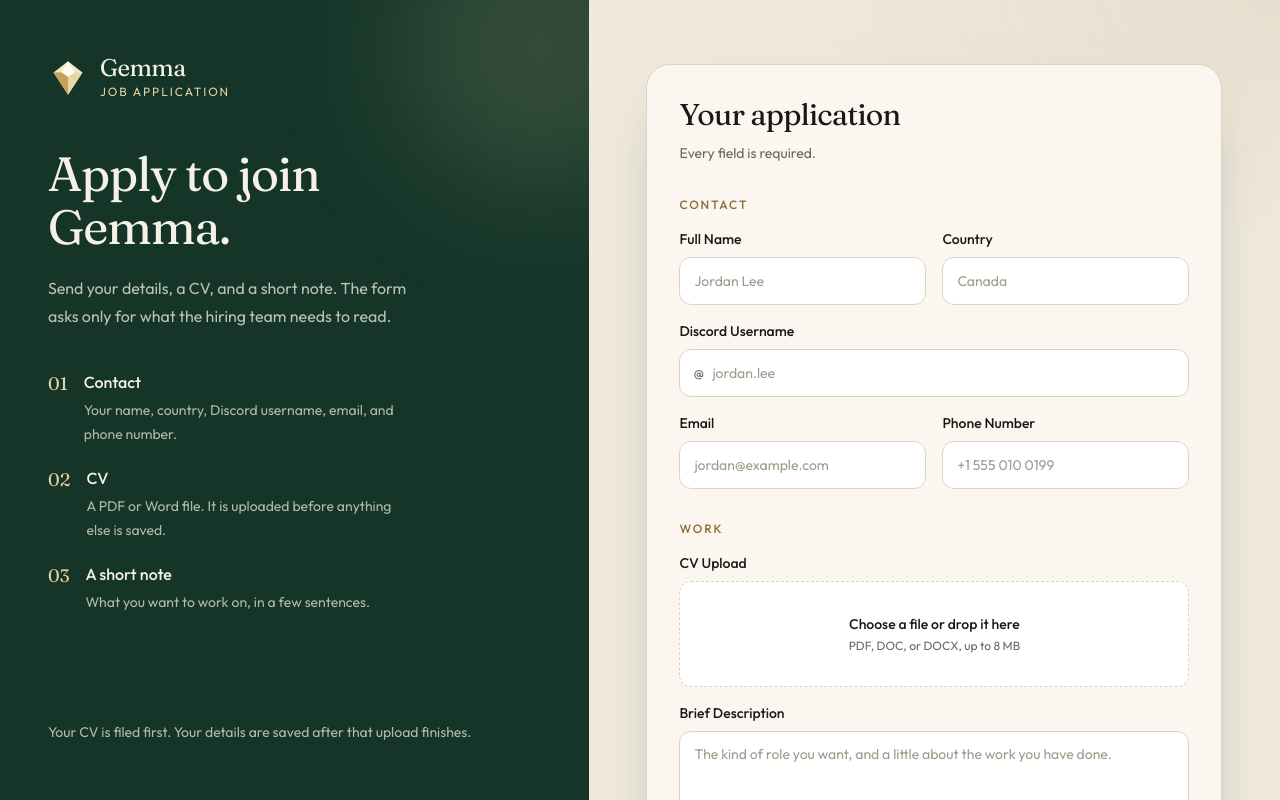
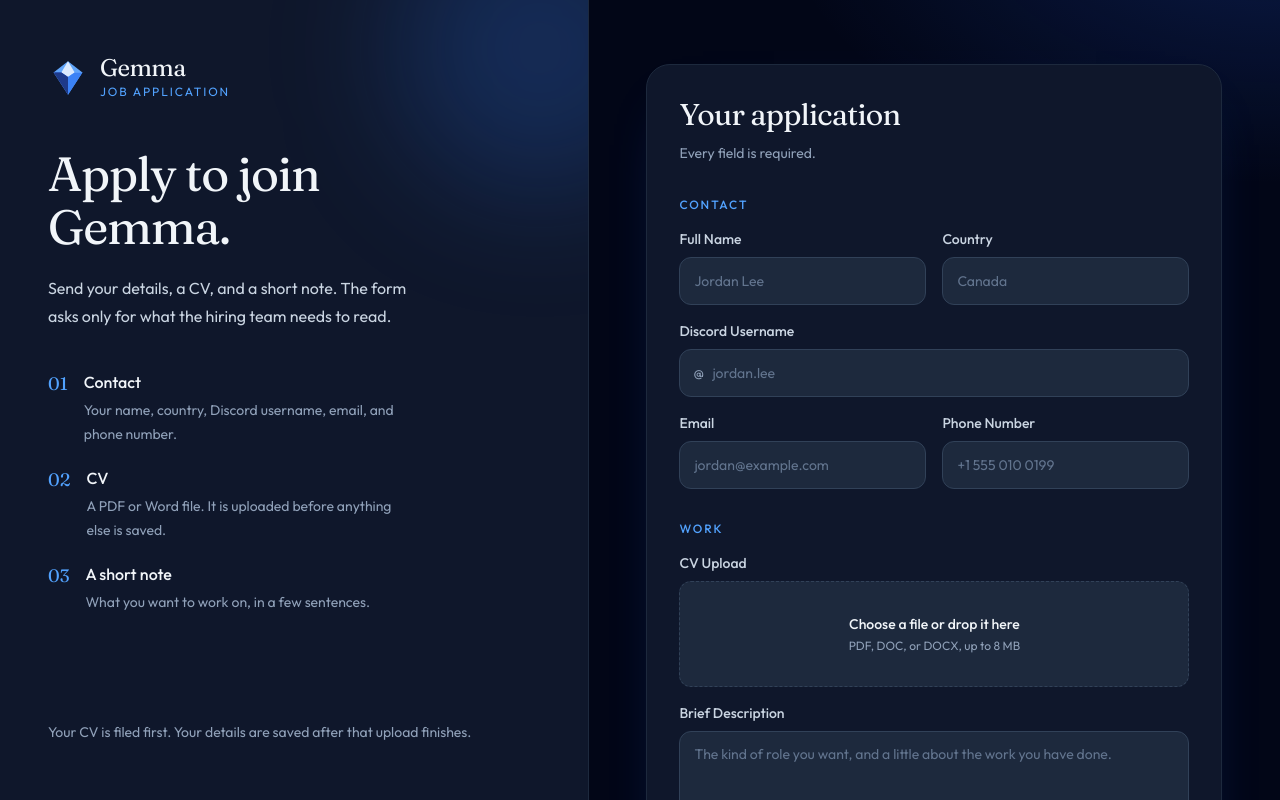
Before and after one commit to delgadoruby148-del/gemma-job-portal, a Next.js app: page / in a window 1280 px wide. Shown: the top 800 px of the page. Built offline with nearby package versions, Linux system fonts and the light colour scheme; no server answers.

Commit message:
Update form design to dark blue theme

```diff
--- a/src/app/globals.css
+++ b/src/app/globals.css
@@ -1,29 +1,13 @@
 @import "tailwindcss";
 
 :root {
-  --background: #efe8dc;
-  --foreground: #1c1712;
-  --paper: #fbf7f0;
-  --ink: #1c1712;
-  --muted: #6e655b;
-  --line: #ddd3c4;
-  --forest: #1f4d3a;
-  --forest-deep: #143528;
-  --brass: #8c6a32;
-  --clay: #8f3d32;
+  --background: #020617;
+  --foreground: #f1f5f9;
 }
 
 @theme inline {
   --color-background: var(--background);
   --color-foreground: var(--foreground);
-  --color-paper: var(--paper);
-  --color-ink: var(--ink);
-  --color-muted: var(--muted);
-  --color-line: var(--line);
-  --color-forest: var(--forest);
-  --color-forest-deep: var(--forest-deep);
-  --color-brass: var(--brass);
-  --color-clay: var(--clay);
   --font-sans: var(--font-outfit);
   --font-serif: var(--font-fraunces);
 }
@@ -32,11 +16,13 @@ body {
   background-color: var(--background);
   color: var(--foreground);
   font-family: var(--font-sans), sans-serif;
+  color-scheme: dark;
   background-image:
-    radial-gradient(900px 420px at 100% 0%, rgba(140, 106, 50, 0.08), transparent 55%);
+    radial-gradient(900px 480px at 100% -10%, rgba(37, 99, 235, 0.22), transparent 55%),
+    radial-gradient(700px 420px at 0% 100%, rgba(30, 58, 138, 0.28), transparent 50%);
 }
 
 ::selection {
-  background: #d5e6dc;
-  color: #143528;
+  background: #1d4ed8;
+  color: #f8fafc;
 }
--- a/src/app/page.tsx
+++ b/src/app/page.tsx
@@ -18,12 +18,12 @@ const steps = [
 function GemMark() {
   return (
     <svg viewBox="0 0 36 36" aria-hidden="true" className="h-10 w-10">
-      <path fill="#f3e6c4" d="M18 3 31 13 18 33 5 13Z" />
-      <path fill="#fffaf1" d="M18 3 24 13 18 17 12 13Z" />
-      <path fill="#d7b56a" d="M12 13 18 17 5 13Z" />
-      <path fill="#f7f1e4" d="M24 13 31 13 18 17Z" />
-      <path fill="#c4a15a" d="M12 13 18 17 18 33 5 13Z" />
-      <path fill="#e7d7a8" d="M24 13 31 13 18 33 18 17Z" />
+      <path fill="#60a5fa" d="M18 3 31 13 18 33 5 13Z" />
+      <path fill="#dbeafe" d="M18 3 24 13 18 17 12 13Z" />
+      <path fill="#1d4ed8" d="M12 13 18 17 5 13Z" />
+      <path fill="#93c5fd" d="M24 13 31 13 18 17Z" />
+      <path fill="#1e3a8a" d="M12 13 18 17 18 33 5 13Z" />
+      <path fill="#3b82f6" d="M24 13 31 13 18 33 18 17Z" />
     </svg>
   );
 }
@@ -31,26 +31,26 @@ function GemMark() {
 export default function Home() {
   return (
     <div className="lg:grid lg:min-h-dvh lg:grid-cols-[minmax(20rem,0.92fr)_minmax(0,1.08fr)]">
-      <aside className="relative flex flex-col justify-between overflow-hidden bg-forest-deep px-6 py-10 text-[#f6f1e6] sm:px-10 sm:py-14 lg:sticky lg:top-0 lg:h-dvh lg:px-12">
+      <aside className="relative flex flex-col justify-between overflow-hidden border-slate-800 bg-slate-900 px-6 py-10 text-slate-100 sm:px-10 sm:py-14 lg:sticky lg:top-0 lg:h-dvh lg:border-r lg:px-12">
         <div
           aria-hidden="true"
-          className="pointer-events-none absolute -top-24 -right-24 h-72 w-72 rounded-full bg-[#e7d3a1]/15 blur-3xl"
+          className="pointer-events-none absolute -top-24 -right-24 h-72 w-72 rounded-full bg-blue-500/20 blur-3xl"
         />
         <div className="relative">
           <div className="flex items-center gap-3">
             <GemMark />
             <div>
-              <p className="font-serif text-2xl leading-none tracking-tight">Gemma</p>
-              <p className="mt-1 text-xs uppercase tracking-[0.16em] text-[#e7d3a1]">
+              <p className="font-serif text-2xl leading-none tracking-tight text-slate-100">Gemma</p>
+              <p className="mt-1 text-xs uppercase tracking-[0.16em] text-blue-400">
                 Job application
               </p>
             </div>
           </div>
 
-          <h1 className="mt-12 max-w-md font-serif text-4xl leading-[1.1] tracking-tight sm:text-5xl">
+          <h1 className="mt-12 max-w-md font-serif text-4xl leading-[1.1] tracking-tight text-slate-100 sm:text-5xl">
             Apply to join Gemma.
           </h1>
-          <p className="mt-5 max-w-sm text-base leading-7 text-[#f6f1e6]/75">
+          <p className="mt-5 max-w-sm text-base leading-7 text-slate-300">
             Send your details, a CV, and a short note. The form asks only for
             what the hiring team needs to read.
           </p>
@@ -58,12 +58,12 @@ export default function Home() {
           <ol className="mt-10 space-y-5">
             {steps.map((step, index) => (
               <li key={step.title} className="flex gap-4">
-                <span className="font-serif text-lg text-[#e7d3a1]">
+                <span className="font-serif text-lg text-blue-400">
                   {String(index + 1).padStart(2, "0")}
                 </span>
                 <div>
-                  <p className="font-medium">{step.title}</p>
-                  <p className="mt-1 max-w-xs text-sm leading-6 text-[#f6f1e6]/70">
+                  <p className="font-medium text-slate-100">{step.title}</p>
+                  <p className="mt-1 max-w-xs text-sm leading-6 text-slate-400">
                     {step.body}
                   </p>
                 </div>
@@ -72,7 +72,7 @@ export default function Home() {
           </ol>
         </div>
 
-        <p className="relative mt-12 text-sm leading-6 text-[#f6f1e6]/70">
+        <p className="relative mt-12 text-sm leading-6 text-slate-400">
           Your CV is filed first. Your details are saved after that upload
           finishes.
         </p>
--- a/src/components/application-form.tsx
+++ b/src/components/application-form.tsx
@@ -25,7 +25,10 @@ const EMPTY_FIELDS: ApplicationFields = {
 type Phase = "idle" | "uploading" | "saving" | "success";
 
 const controlClass =
-  "w-full rounded-xl border border-line bg-white px-3.5 text-sm text-ink outline-none transition placeholder:text-[#a3988c] focus:border-forest focus:ring-4 focus:ring-forest/10 aria-invalid:border-clay aria-invalid:ring-4 aria-invalid:ring-clay/10";
+  "w-full rounded-xl border border-slate-700 bg-slate-800 px-3.5 text-sm text-slate-100 outline-none transition placeholder:text-slate-500 focus:border-blue-500 focus:ring-2 focus:ring-blue-500 aria-invalid:border-rose-400 aria-invalid:ring-2 aria-invalid:ring-rose-400/40";
+
+const buttonClass =
+  "inline-flex h-12 items-center justify-center gap-2 rounded-full bg-blue-600 text-sm font-medium text-white transition hover:bg-blue-700 active:bg-blue-800 disabled:cursor-not-allowed disabled:opacity-60";
 
 function formatFileSize(bytes: number): string {
   if (bytes < 1024) {
@@ -184,26 +187,22 @@ export function ApplicationForm() {
 
   if (phase === "success") {
     return (
-      <section className="rounded-3xl border border-line bg-paper px-6 py-10 shadow-[0_24px_60px_-36px_rgba(20,53,40,0.55)] sm:px-8">
-        <p className="text-xs font-medium uppercase tracking-[0.16em] text-brass">
+      <section className="rounded-3xl border border-slate-800 bg-slate-900 px-6 py-10 shadow-[0_24px_60px_-36px_rgba(37,99,235,0.45)] sm:px-8">
+        <p className="text-xs font-medium uppercase tracking-[0.16em] text-blue-400">
           Application received
         </p>
         <h2
           ref={successHeadingRef}
           tabIndex={-1}
-          className="mt-3 font-serif text-4xl tracking-tight text-ink outline-none"
+          className="mt-3 font-serif text-4xl tracking-tight text-slate-100 outline-none"
         >
           Thank you, {submittedName}.
         </h2>
-        <p className="mt-4 max-w-md text-base leading-7 text-muted">
+        <p className="mt-4 max-w-md text-base leading-7 text-slate-300">
           Your CV is filed, and your details are saved with the Gemma hiring
           team.
         </p>
-        <button
-          type="button"
-          onClick={resetForm}
-          className="mt-8 inline-flex h-12 items-center justify-center rounded-full bg-forest px-6 text-sm font-medium text-white transition hover:bg-forest-deep"
-        >
+        <button type="button" onClick={resetForm} className={`${buttonClass} mt-8 px-6`}>
           Submit another application
         </button>
       </section>
@@ -223,15 +222,15 @@ export function ApplicationForm() {
     <form
       noValidate
       onSubmit={handleSubmit}
-      className="rounded-3xl border border-line bg-paper px-5 py-6 shadow-[0_24px_60px_-36px_rgba(20,53,40,0.55)] sm:px-8 sm:py-8"
+      className="rounded-3xl border border-slate-800 bg-slate-900 px-5 py-6 shadow-[0_24px_60px_-36px_rgba(37,99,235,0.45)] sm:px-8 sm:py-8"
     >
       <div className="mb-8">
-        <h2 className="font-serif text-3xl tracking-tight text-ink">Your application</h2>
-        <p className="mt-2 text-sm leading-6 text-muted">Every field is required.</p>
+        <h2 className="font-serif text-3xl tracking-tight text-slate-100">Your application</h2>
+        <p className="mt-2 text-sm leading-6 text-slate-400">Every field is required.</p>
       </div>
 
       {!configured ? (
-        <p className="mb-6 rounded-xl border border-brass/30 bg-[#f8f1df] px-4 py-3 text-sm leading-6 text-ink">
+        <p className="mb-6 rounded-xl border border-blue-500/30 bg-blue-500/10 px-4 py-3 text-sm leading-6 text-slate-200">
           Add your Supabase URL and anon key to <span className="font-medium">.env.local</span>{" "}
           before submitting. The form will upload the CV, then save the rest.
         </p>
@@ -239,7 +238,7 @@ export function ApplicationForm() {
 
       <div className="space-y-8">
         <fieldset className="space-y-4">
-          <legend className="text-xs font-medium uppercase tracking-[0.16em] text-brass">
+          <legend className="text-xs font-medium uppercase tracking-[0.16em] text-blue-400">
             Contact
           </legend>
           <div className="grid gap-4 sm:grid-cols-2">
@@ -303,26 +302,26 @@ export function ApplicationForm() {
         </fieldset>
 
         <fieldset className="space-y-4">
-          <legend className="text-xs font-medium uppercase tracking-[0.16em] text-brass">
+          <legend className="text-xs font-medium uppercase tracking-[0.16em] text-blue-400">
             Work
           </legend>
           <div className="flex flex-col gap-2">
-            <span className="text-sm font-medium text-ink" id="cv-label">
+            <span className="text-sm font-medium text-slate-300" id="cv-label">
               CV Upload
             </span>
             {cv ? (
-              <div className="flex items-center gap-3 rounded-xl border border-line bg-white px-3.5 py-3">
-                <span className="flex h-10 w-10 shrink-0 items-center justify-center rounded-lg bg-forest/10 font-serif text-sm text-forest">
+              <div className="flex items-center gap-3 rounded-xl border border-slate-700 bg-slate-800 px-3.5 py-3">
+                <span className="flex h-10 w-10 shrink-0 items-center justify-center rounded-lg bg-blue-500/15 font-serif text-sm text-blue-400">
                   CV
                 </span>
                 <span className="min-w-0 flex-1">
-                  <span className="block truncate text-sm font-medium text-ink">{cv.name}</span>
-                  <span className="block text-xs text-muted">{formatFileSize(cv.size)}</span>
+                  <span className="block truncate text-sm font-medium text-slate-100">{cv.name}</span>
+                  <span className="block text-xs text-slate-400">{formatFileSize(cv.size)}</span>
                 </span>
                 <button
                   type="button"
                   onClick={clearCv}
-                  className="text-sm font-medium text-forest underline-offset-4 hover:underline"
+                  className="text-sm font-medium text-blue-400 underline-offset-4 hover:text-blue-300 hover:underline"
                 >
                   Remove
                 </button>
@@ -343,12 +342,12 @@ export function ApplicationForm() {
               className={`${
                 cv
                   ? "sr-only"
-                  : `flex cursor-pointer flex-col items-center justify-center rounded-xl border border-dashed px-4 py-8 text-center transition focus-within:ring-4 focus-within:ring-forest/10 ${
+                  : `flex cursor-pointer flex-col items-center justify-center rounded-xl border border-dashed px-4 py-8 text-center transition focus-within:ring-2 focus-within:ring-blue-500 ${
                       isDragging
-                        ? "border-forest bg-forest/5"
+                        ? "border-blue-500 bg-blue-500/10"
                         : fieldErrors.cv
-                          ? "border-clay bg-clay/5"
-                          : "border-line bg-white hover:border-forest/40"
+                          ? "border-rose-400 bg-rose-500/10"
+                          : "border-slate-700 bg-slate-800 hover:border-blue-500"
                     }`
               }`}
             >
@@ -364,20 +363,20 @@ export function ApplicationForm() {
                 className="sr-only"
                 onChange={(event) => acceptFile(event.target.files?.[0] ?? null)}
               />
-              <span className="text-sm font-medium text-ink">Choose a file or drop it here</span>
-              <span id="cv-hint" className="mt-1 text-xs text-muted">
+              <span className="text-sm font-medium text-slate-100">Choose a file or drop it here</span>
+              <span id="cv-hint" className="mt-1 text-xs text-slate-400">
                 PDF, DOC, or DOCX, up to {MAX_CV_MB} MB
               </span>
             </label>
             {fieldErrors.cv ? (
-              <p id="cv-error" className="text-sm text-clay">
+              <p id="cv-error" className="text-sm text-rose-300">
                 {fieldErrors.cv}
               </p>
             ) : null}
           </div>
 
           <div className="flex flex-col gap-2">
-            <label htmlFor="briefDescription" className="text-sm font-medium text-ink">
+            <label htmlFor="briefDescription" className="text-sm font-medium text-slate-300">
               Brief Description
             </label>
             <textarea
@@ -395,11 +394,11 @@ export function ApplicationForm() {
             <div className="flex items-start justify-between gap-4">
               <p
                 id="briefDescription-hint"
-                className={`text-sm ${fieldErrors.briefDescription ? "text-clay" : "text-muted"}`}
+                className={`text-sm ${fieldErrors.briefDescription ? "text-rose-300" : "text-slate-400"}`}
               >
                 {fieldErrors.briefDescription ?? "At least 20 characters."}
               </p>
-              <p className="shrink-0 text-xs text-muted">
+              <p className="shrink-0 text-xs text-slate-400">
                 {descriptionLength}/{MAX_DESCRIPTION_LENGTH}
               </p>
             </div>
@@ -408,7 +407,7 @@ export function ApplicationForm() {
       </div>
 
       {formError ? (
-        <p role="alert" className="mt-6 rounded-xl border border-clay/30 bg-clay/5 px-4 py-3 text-sm text-clay">
+        <p role="alert" className="mt-6 rounded-xl border border-rose-400/40 bg-rose-500/10 px-4 py-3 text-sm text-rose-200">
           {formError}
         </p>
       ) : null}
@@ -424,7 +423,7 @@ export function ApplicationForm() {
       <button
         type="submit"
         disabled={isBusy}
-        className="mt-8 inline-flex h-12 w-full items-center justify-center gap-2 rounded-full bg-forest text-sm font-medium text-white transition hover:bg-forest-deep disabled:cursor-not-allowed disabled:opacity-60"
+        className={`${buttonClass} mt-8 w-full`}
       >
         {isBusy ? <Spinner /> : null}
         {buttonLabel}
@@ -464,12 +463,12 @@ function TextField({
 
   return (
     <div className="flex flex-col gap-2">
-      <label htmlFor={id} className="text-sm font-medium text-ink">
+      <label htmlFor={id} className="text-sm font-medium text-slate-300">
         {label}
       </label>
       <div className="relative">
         {prefix ? (
-          <span className="pointer-events-none absolute top-1/2 left-3.5 -translate-y-1/2 text-sm text-muted">
+          <span className="pointer-events-none absolute top-1/2 left-3.5 -translate-y-1/2 text-sm text-slate-400">
             {prefix}
           </span>
         ) : null}
@@ -490,7 +489,7 @@ function TextField({
         />
       </div>
       {error ? (
-        <p id={errorId} className="text-sm text-clay">
+        <p id={errorId} className="text-sm text-rose-300">
           {error}
         </p>
       ) : null}
```
